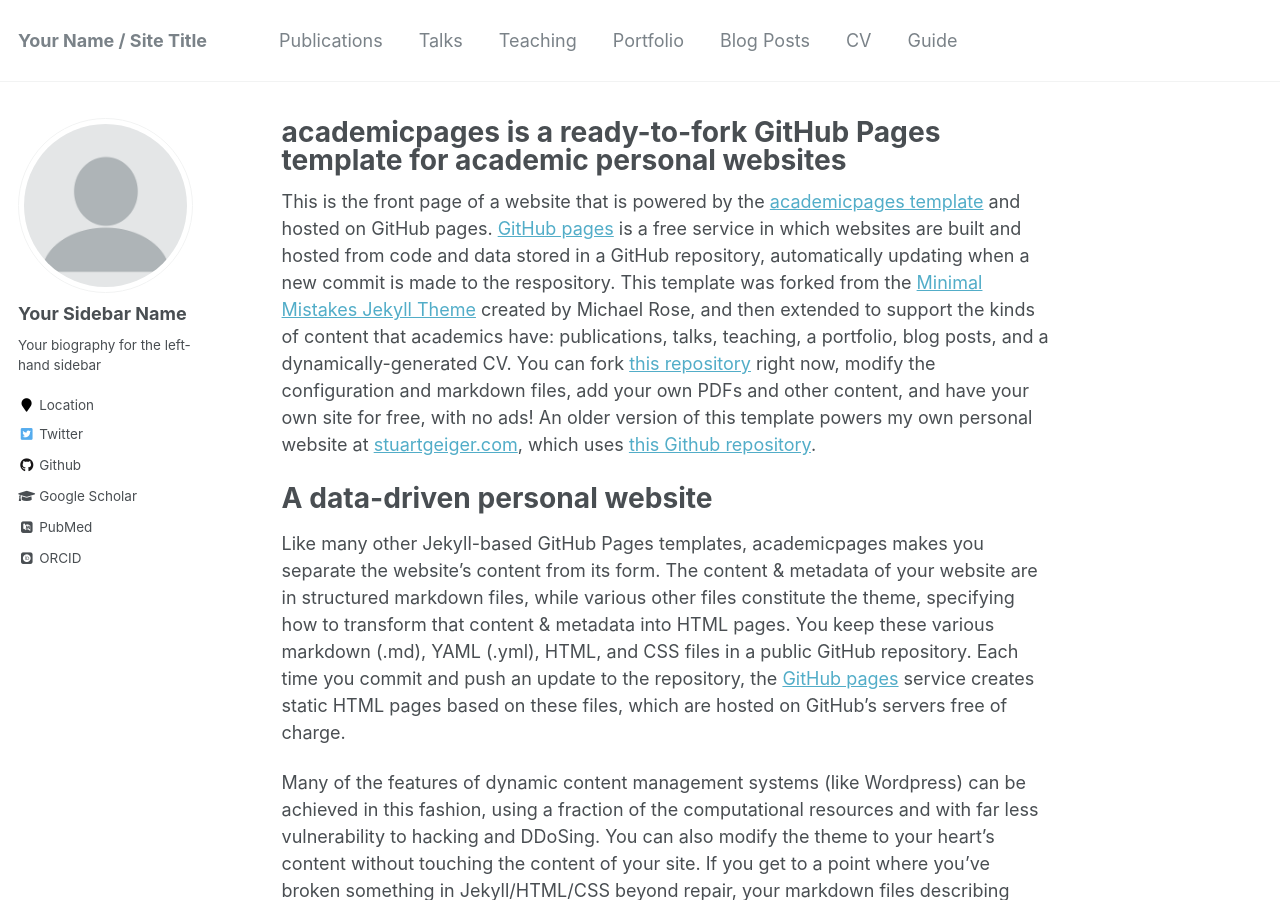
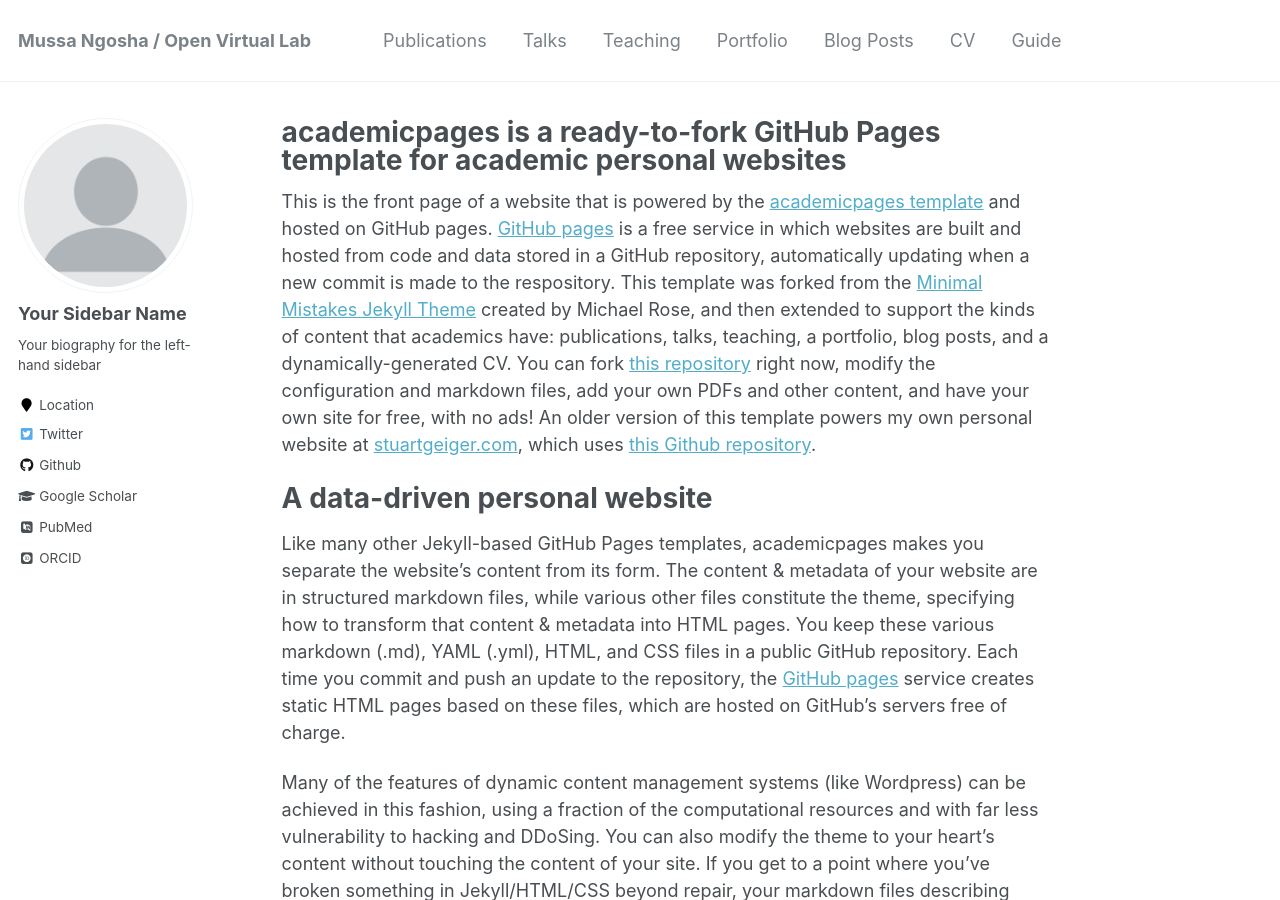
Before and after one commit to NgoshaJr/ngoshajr.github.io, a Jekyll site: the page built from _pages/about.md, in a window 1280 px wide and 900 px high. Built offline with Jekyll 4.4.1, drawn with Linux system fonts in a browser that asks for light colours; some web fonts are replaced.

Commit message:
Update _config.yml

```diff
--- a/_config.yml
+++ b/_config.yml
@@ -7,7 +7,7 @@
 
 # Site Settings
 locale                   : "en-US"
-title                    : "Your Name / Site Title"
+title                    : "Mussa Ngosha / Open Virtual Lab"
 title_separator          : "-"
 name                     : &name "Your Name"
 description              : &description "personal description"
```
